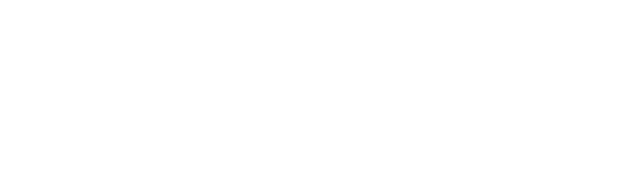
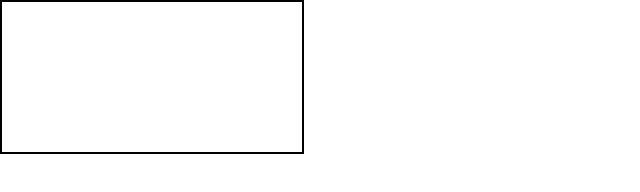
Before and after one commit to octobrekids/html-canvas, a plain HTML site: page index.html in a window 1280 px wide. Shown: the whole page, without its empty margins (0-640 px from the left). Drawn offline with Linux system fonts and the light colour scheme.

Commit message:
add css to index

```diff
--- a/index.html
+++ b/index.html
@@ -4,7 +4,8 @@
 		<meta charset="UTF-8" />
 		<meta http-equiv="X-UA-Compatible" content="IE=edge" />
 		<meta name="viewport" content="width=<device-width>, initial-scale=1.0" />
-		<title>Document</title>
+		<link rel="stylesheet" href="style.css" />
+		<title>Canvas</title>
 	</head>
 	<body>
 		<canvas id="canvas"></canvas>
```
